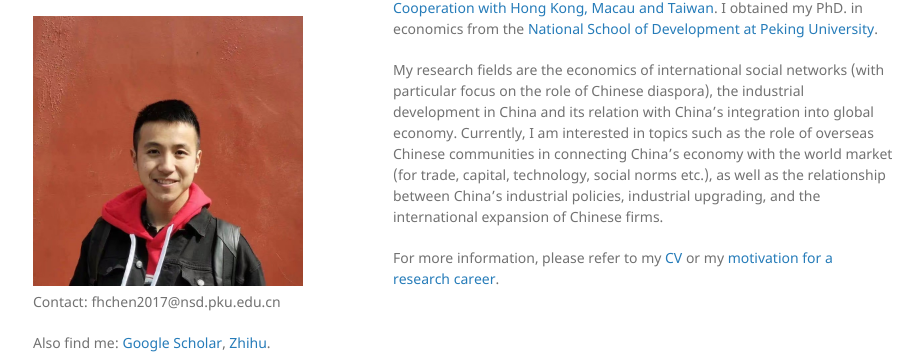
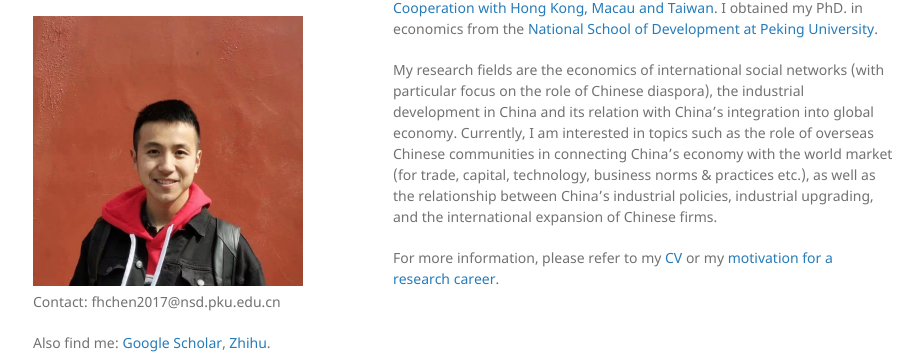
Before and after one commit to FanghaoChen/homepage, a Jekyll site: the page built from index.md, in a window 1280 px wide. Shown: the part 176-534 px from the top of the page, without its empty margins (177-1100 px from the left). Built offline with Jekyll 4.4.1, drawn with Linux system fonts in a browser that asks for light colours.

Commit message:
Update index.md

```diff
--- a/index.md
+++ b/index.md
@@ -7,6 +7,6 @@ layout: default
 
 Welcome! I'm an Assistant Professor of Economics in the [School of Economics at Jinan University](https://ec.jnu.edu.cn/) and the Associate Director of the [Research Center for the Industrial Development of Guangdong and its Regional Cooperation with Hong Kong, Macau and Taiwan](https://ogo.jnu.edu.cn/). I obtained my PhD. in economics from the [National School of Development at Peking University](https://www.nsd.pku.edu.cn/).
 
-My research fields are the economics of international social networks (with particular focus on the role of Chinese diaspora), the industrial development in China and its relation with China's integration into global economy. Currently, I am interested in topics such as the role of overseas Chinese communities in connecting China's economy with the world market (for trade, capital, technology, social norms etc.), as well as the relationship between China's industrial policies, industrial upgrading, and the international expansion of Chinese firms.
+My research fields are the economics of international social networks (with particular focus on the role of Chinese diaspora), the industrial development in China and its relation with China's integration into global economy. Currently, I am interested in topics such as the role of overseas Chinese communities in connecting China's economy with the world market (for trade, capital, technology, business norms & practices etc.), as well as the relationship between China's industrial policies, industrial upgrading, and the international expansion of Chinese firms.
 
 For more information, please refer to my [CV](./assets/CV_FanghaoChen_240916.pdf) or my [motivation for a research career](https://mp.weixin.qq.com/s?__biz=Mzg4MzE0ODY0Mw==&mid=2247491382&idx=1&sn=992dc4dda38bfd95d5c2b47848fc5a81&chksm=cf4a8d3af83d042c96f68c98b9406eab25df4ce418b6778fccdee755fc9e499decfb44498855&mpshare=1&scene=24&srcid=12203KNxFd0xsEh7nM7ZzhKn&sharer_sharetime=1639991731014&sharer_shareid=009d752390d3ca9d149b0d31038375f0#rd).
```
